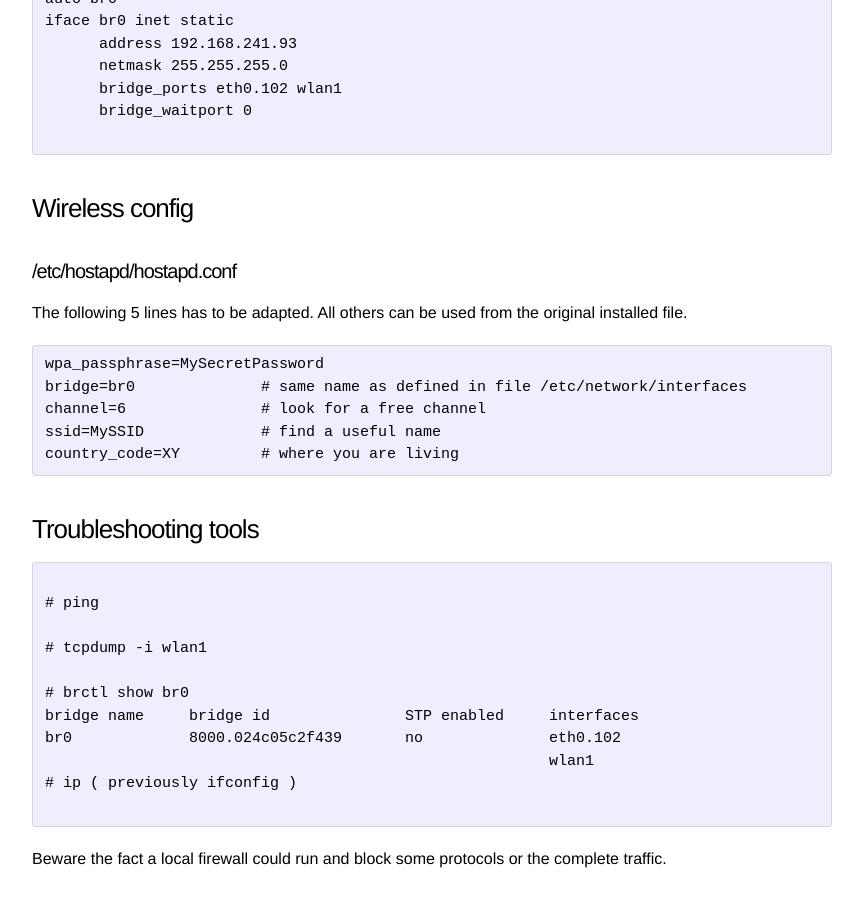
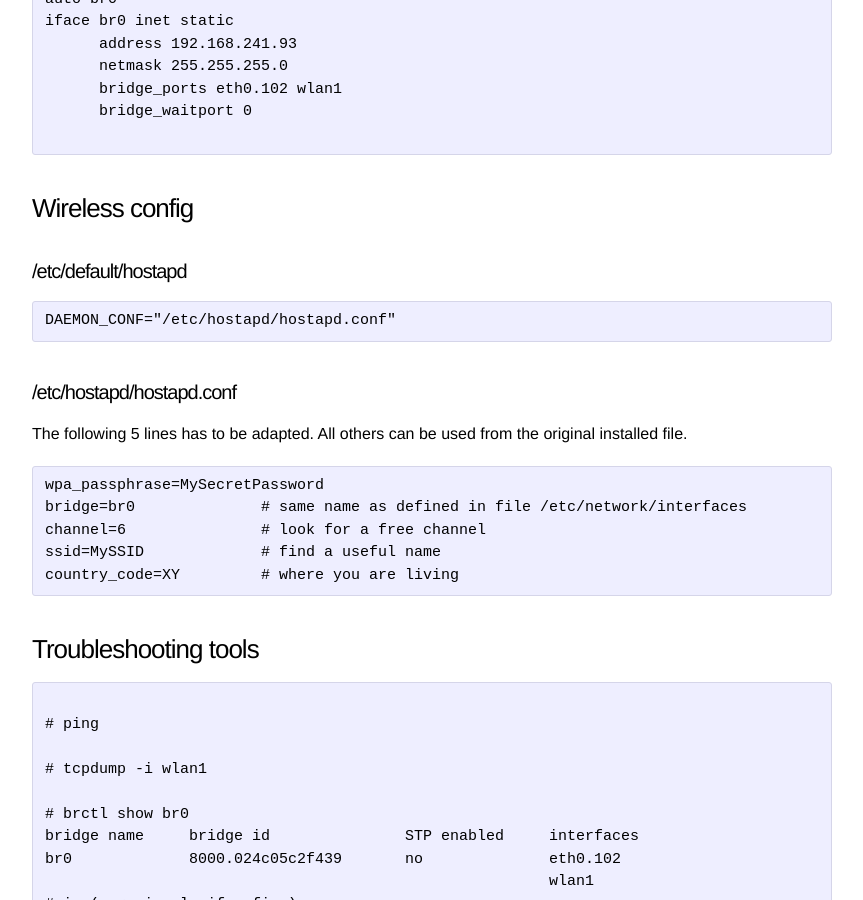
Before and after one commit to hans-mayer/blog, a Jekyll site: the page built from _posts/2015-12-25-bananapi_r1_wireless.markdown, in a window 1280 px wide and 900 px high, scrolled down 1552 px. Shown: the whole window, without its empty margins (208-1071 px from the left). Built offline with Jekyll 4.4.1, drawn with Linux system fonts in a browser that asks for light colours.

Commit message:
bananapi_r1_wireless add missed config

```diff
--- a/_posts/2015-12-25-bananapi_r1_wireless.markdown
+++ b/_posts/2015-12-25-bananapi_r1_wireless.markdown
@@ -70,7 +70,16 @@ iface br0 inet static
 
 </pre>
 
+
 ### Wireless config
+
+
+#### /etc/default/hostapd
+
+<pre>
+DAEMON_CONF="/etc/hostapd/hostapd.conf"
+</pre>
+
 
 #### /etc/hostapd/hostapd.conf
 
```
